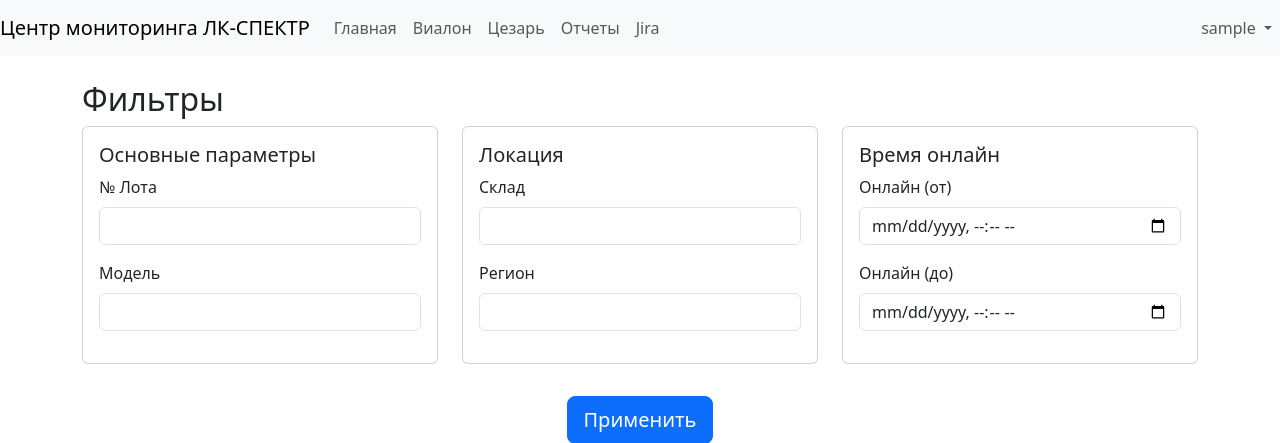
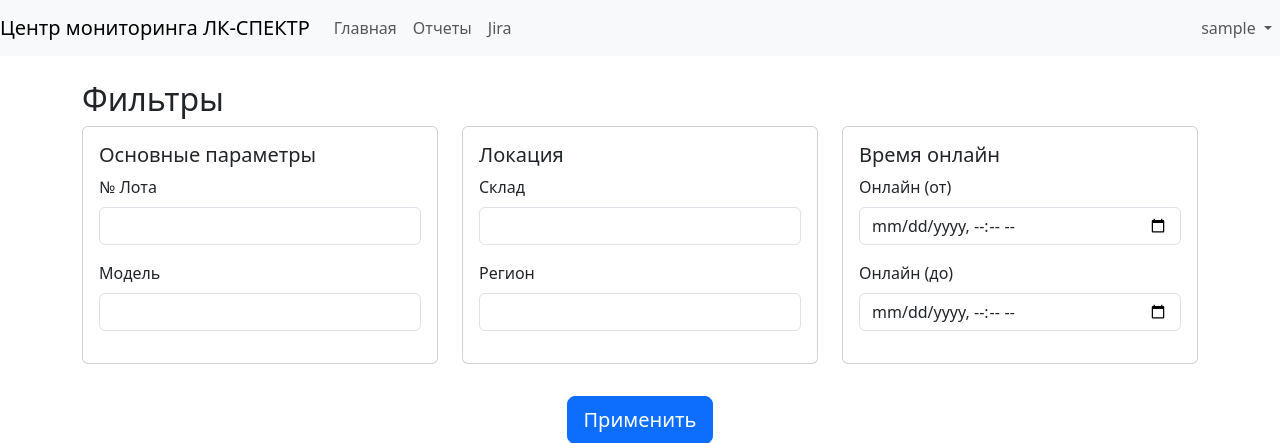
Before and after one commit to KiraPixel/flask-cm-spectr, a Flask app: page / in a window 1280 px wide. Shown: the top 443 px of the page. Run offline with Flask 3, Linux system fonts and the light colour scheme; the visitor is signed in with stand-in values (Sample User, id 1); tables that the repository leaves empty hold one stand-in row (values such as "Sample post").

Commit message:
dockertest

```diff
--- a/app/templates/main.html
+++ b/app/templates/main.html
@@ -19,12 +19,6 @@
                 {% if session.username %}
                 <li class="nav-item">
                     <a class="nav-link {% if request.endpoint == 'main.index' %}active{% endif %}" href="/">Главная</a>
-                </li>
-                <li class="nav-item">
-                    <a class="nav-link {% if request.endpoint == 'main.vialon' %}active{% endif %}" href="/">Виалон</a>
-                </li>
-                <li class="nav-item">
-                    <a class="nav-link {% if request.endpoint == 'main.cezar' %}active{% endif %}" href="/">Цезарь</a>
                 </li>
                 <li class="nav-item">
                     <a class="nav-link {% if request.endpoint == 'main.rep' %}active{% endif %}" href="/rep">Отчеты</a>
```
